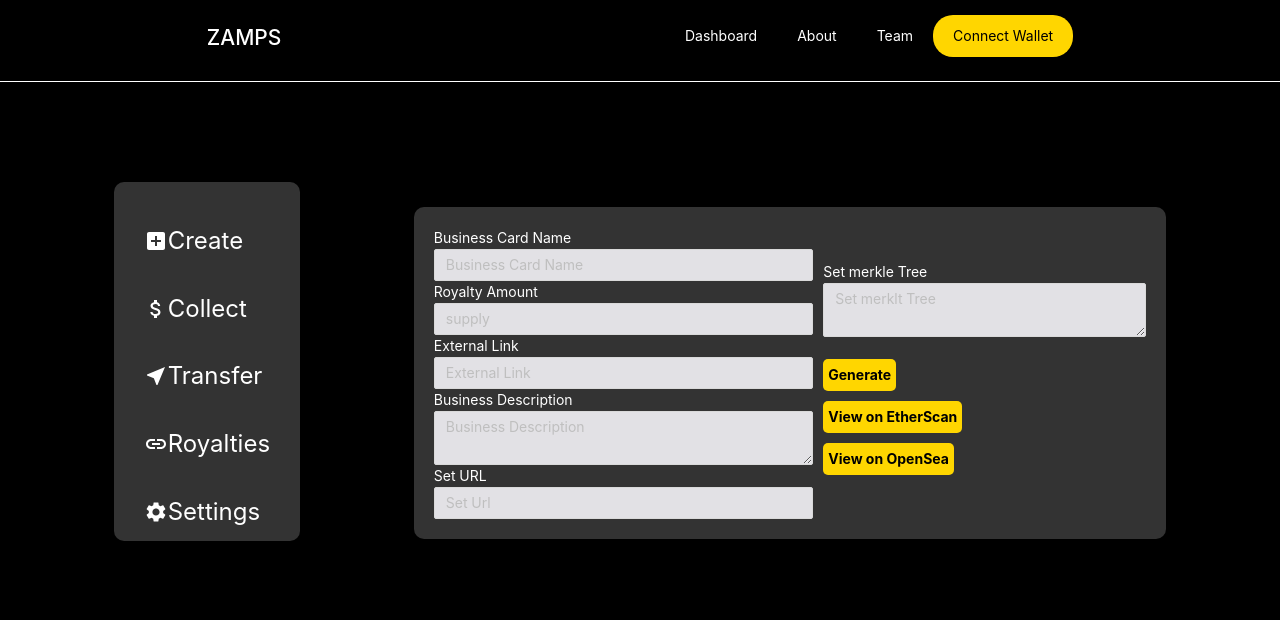
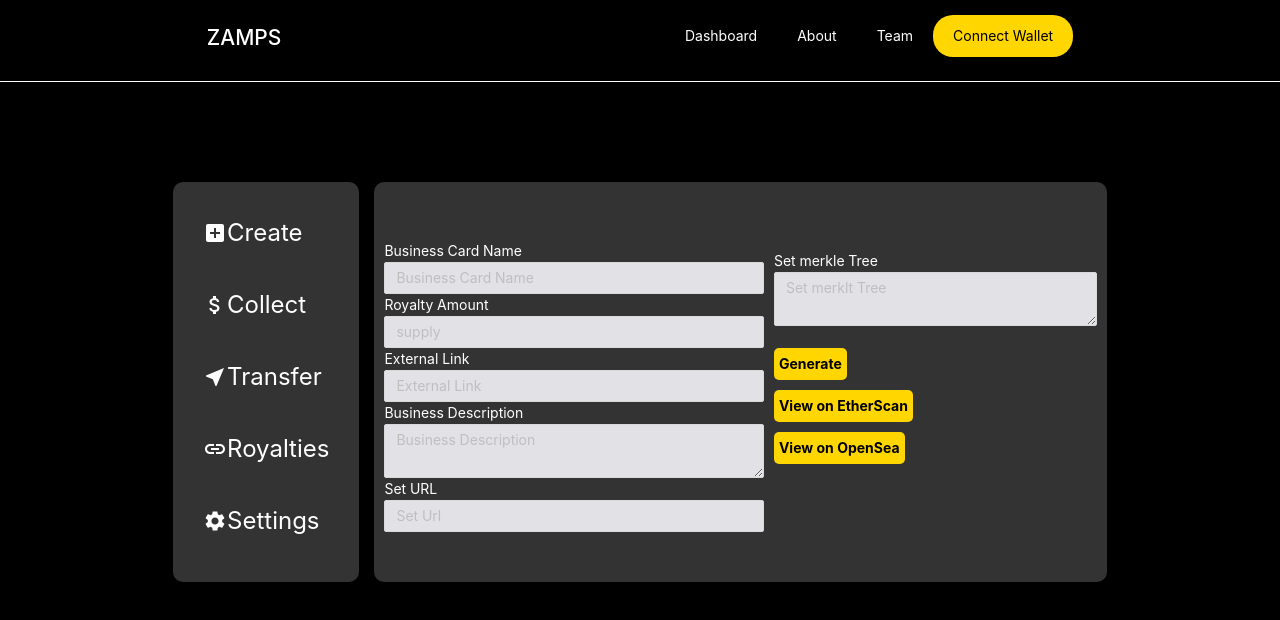
Before and after one commit to davidabuu/WEB3-VOTING-APP, a Next.js app: page /dashboard in a window 1280 px wide. Shown: the top 620 px of the page. Built offline with nearby package versions, Linux system fonts and the light colour scheme.

Commit message:
css-spacing

```diff
--- a/src/CreateForm.js
+++ b/src/CreateForm.js
@@ -4,9 +4,15 @@ import { CreateFormStyled } from "./components/CreateFormStyle";
 const CreateForm = () => {
   return (
     <CreateFormStyled>
-      <form>
+      <form
+      >
         <div>
-          <div>
+          <div
+          style={{
+            height: "100%",
+            paddingTop: '48px'
+          }}
+          >
             <label>Business Card Name</label>
             <Input type="text" placeholder="Business Card Name" />
           </div>
--- a/src/components/CreateFormStyle.js
+++ b/src/components/CreateFormStyle.js
@@ -2,9 +2,10 @@ import styled from "styled-components";
 
 export const CreateFormStyled = styled.div`
   background: #333;
-  padding: 20px;
+  padding: 10px;
   color: #fff;
   border-radius: 10px;
+  height: 400px;
   input,
   textarea {
     background-color: #e2e1e5;
--- a/src/components/DashboardStyle.js
+++ b/src/components/DashboardStyle.js
@@ -2,10 +2,11 @@ import styled from "styled-components";
 
 export const DashBoardStyle = styled.div`
   display: flex;
-  align-items: center;
-  justify-content: space-evenly;
+  align-items: space-between;
+  justify-content: center;
   margin-top: 100px;
   .div-one {
+    margin-right: 15px;
     ul {
       background: #333;
       border-radius: 10px;
@@ -13,15 +14,17 @@ export const DashBoardStyle = styled.div`
       display: flex;
       flex-direction: column;
       // align-items: center;
-      //justify-content: space-around;
+      justify-content: space-around;
       color: #fff;
       padding: 10px 30px;
       font-size: 24px;
+      height: 400px;
+      padding-bottom: 30px;
     }
     li {
       display: flex;
       align-items: center;
-      margin-top: 30px;
+      margin-top: 10px;
     }
   }
   @media (max-width: 900px) {
--- a/src/style/LandingPageStyle.js
+++ b/src/style/LandingPageStyle.js
@@ -131,7 +131,8 @@ export const IntroStyle = styled.div`
     color: #000;
     font-size: 15px;
     padding: 10px 10px;
-    width: 200px;
+    margin-right: 8px;
+    width: 150px;
     border-radius: 25px;
   }
   .learn:hover {
@@ -142,7 +143,8 @@ export const IntroStyle = styled.div`
     color: var(--primary-color);
     font-size: 15px;
     padding: 10px 10px;
-    width: 200px;
+    margin-left: 8px;
+    width: 150px;
     border-radius: 25px;
   }
   .marketing {
```
